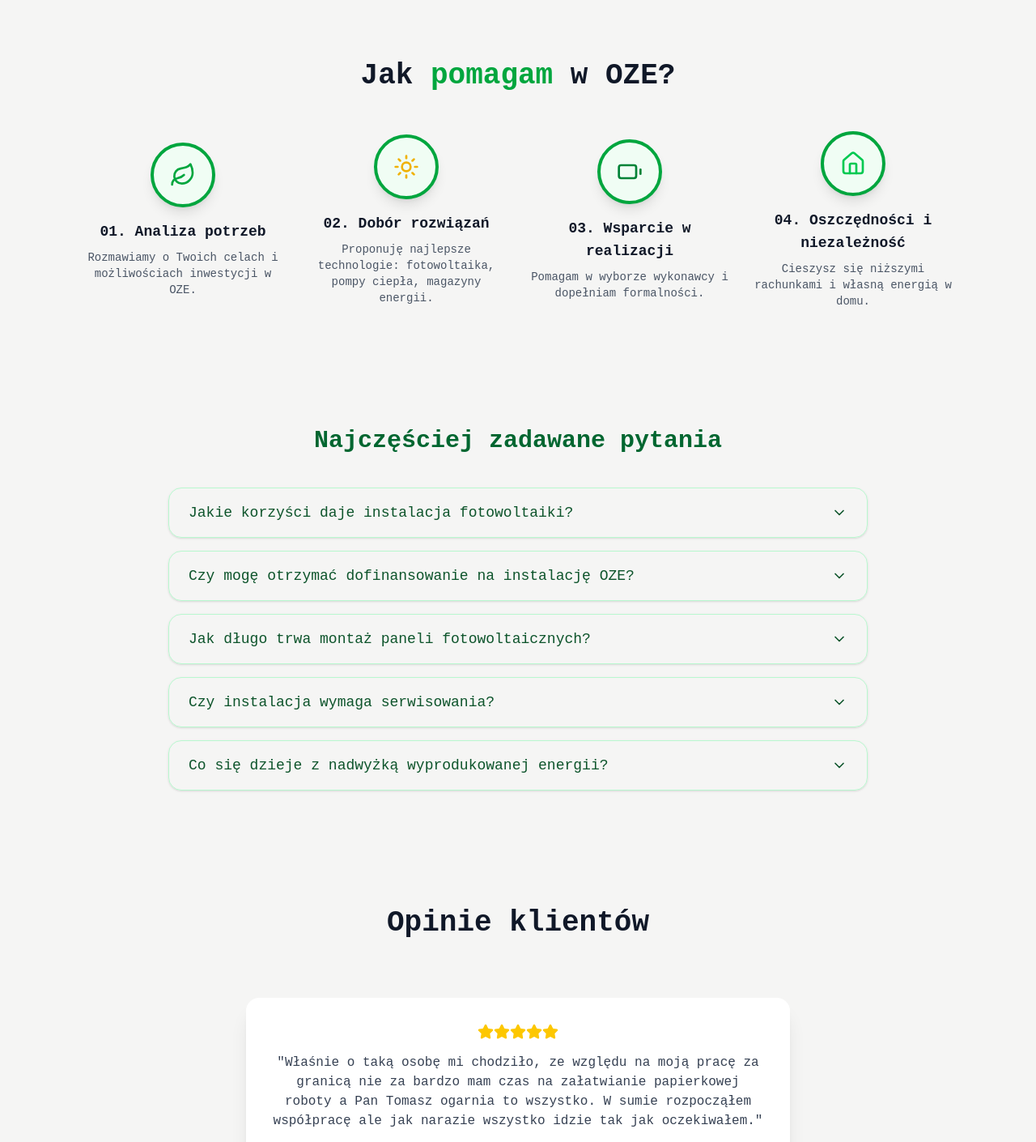
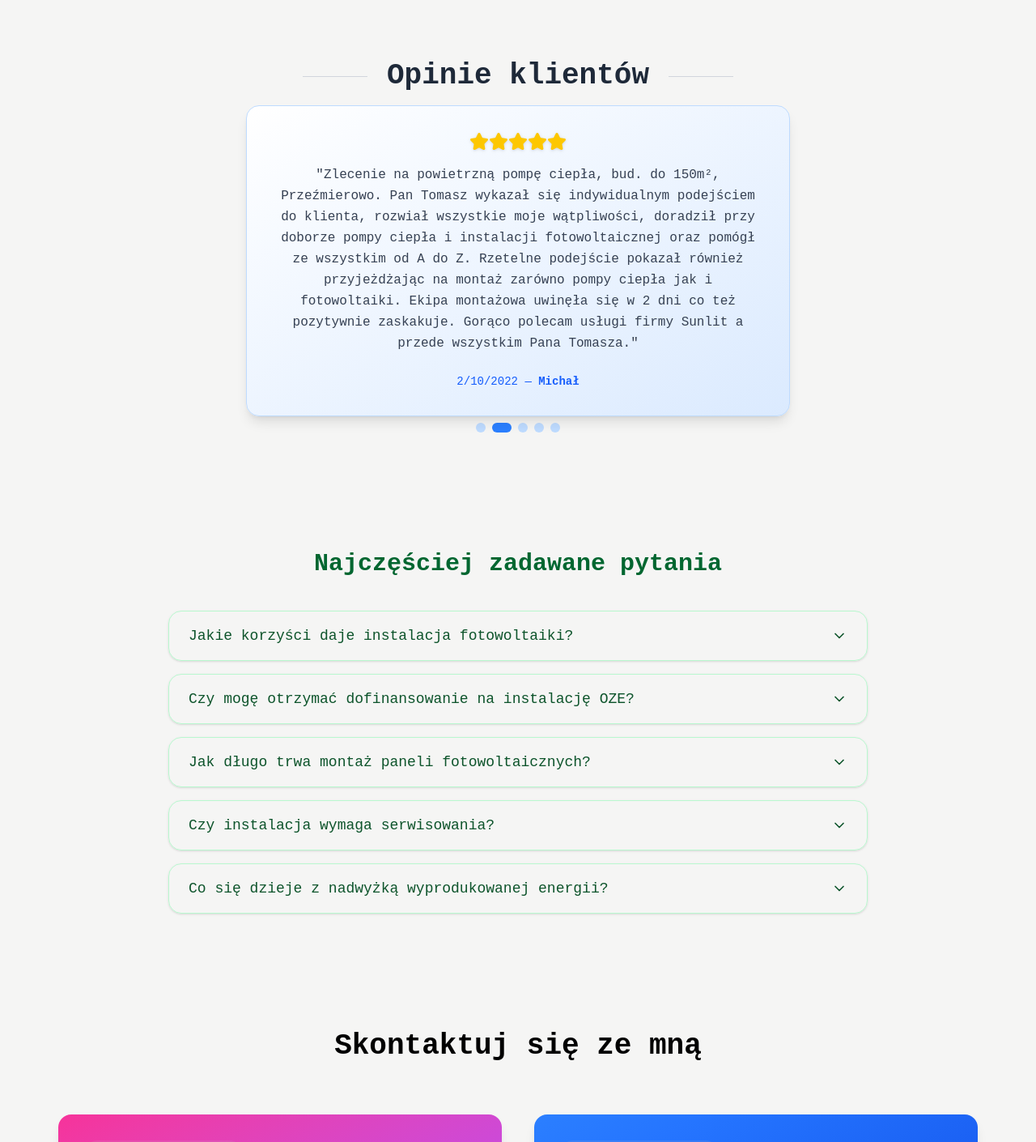
Before and after one commit to Giszta/twoj-doradca, a Next.js app: page / in a window 1280 px wide. Shown: the part 3900-5310 px from the top of the page at 81% size. Built offline with nearby package versions, Linux system fonts and the light colour scheme.

Commit message:
opinion design rework

```diff
--- a/src/app/components/HelpSection.tsx
+++ /dev/null
@@ -1,64 +0,0 @@
-"use client";
-import React from "react";
-import { Sun, Leaf, Battery, Home } from "lucide-react";
-
-const steps = [
-  {
-    id: 1,
-    title: "Analiza potrzeb",
-    description: "Rozmawiamy o Twoich celach i możliwościach inwestycji w OZE.",
-    icon: <Leaf size={32} className="text-green-600" />,
-  },
-  {
-    id: 2,
-    title: "Dobór rozwiązań",
-    description: "Proponuję najlepsze technologie: fotowoltaika, pompy ciepła, magazyny energii.",
-    icon: <Sun size={32} className="text-yellow-500" />,
-  },
-  {
-    id: 3,
-    title: "Wsparcie w realizacji",
-    description: "Pomagam w wyborze wykonawcy i dopełniam formalności.",
-    icon: <Battery size={32} className="text-green-700" />,
-  },
-  {
-    id: 4,
-    title: "Oszczędności i niezależność",
-    description: "Cieszysz się niższymi rachunkami i własną energią w domu.",
-    icon: <Home size={32} className="text-green-500" />,
-  },
-];
-
-export default function HelpSection () {
-  return (
-    <section id="help"
-    className="py-20 bg-stone-100">
-      <div className="max-w-6xl mx-auto px-6 text-center">
-        <h2 className="text-3xl md:text-4xl font-bold text-gray-900 mb-12">
-          Jak <span className="text-green-600">pomagam</span> w OZE?
-        </h2>
-
-        <div className="relative flex justify-between items-center">
-
-
-
-          {steps.map((step) => (
-            <div key={step.id} className="relative w-1/4 flex flex-col items-center px-2">
-
-              <div className="w-20 h-20 flex items-center justify-center rounded-full bg-green-50 border-4 border-green-600 shadow-lg mb-4">
-                {step.icon}
-              </div>
-
-
-              <h3 className="text-lg font-semibold text-gray-900">
-                {step.id < 10 ? `0${step.id}` : step.id}. {step.title}
-              </h3>
-
-              <p className="mt-2 text-sm text-gray-600">{step.description}</p>
-            </div>
-          ))}
-        </div>
-      </div>
-    </section>
-  );
-};
--- a/src/app/components/OpinionsSection.tsx
+++ b/src/app/components/OpinionsSection.tsx
@@ -41,24 +41,29 @@ const reviews: Review[] = [
 export default function Opinions() {
   const [index, setIndex] = useState(0);
 
-
   useEffect(() => {
     const interval = setInterval(() => {
       setIndex((prev) => (prev + 1) % reviews.length);
-    }, 7000);
+    }, 5000);
     return () => clearInterval(interval);
   }, []);
 
   const review = reviews[index];
 
   return (
-    <section id="opinions" className="relative py-20 bg-stone-100">
+    <section id="opinions" className="relative py-20 ">
       <div className="max-w-4xl mx-auto text-center px-6">
-        <h2 className="text-3xl md:text-4xl font-bold text-gray-900 mb-12">
-          Opinie klientów
-        </h2>
+                <motion.h2
+                  className="flex items-center justify-center text-4xl font-bold text-gray-800 mb-12"
+                  initial={{ opacity: 0, y: -30 }}
+                  whileInView={{ opacity: 1, y: 0 }}
+                  viewport={{ once: true }}
+                ><span className="inline-block border-t border-gray-300 w-20 mr-6"></span>
+                  Opinie klientów
+                  <span className="inline-block border-t border-gray-300 w-20 ml-6"></span>
+                </motion.h2>
 
-        <div className="relative h-72 flex items-center justify-center">
+        <div className="relative h-80 flex items-center justify-center">
           <AnimatePresence mode="wait">
             <motion.div
               key={index}
@@ -66,31 +71,35 @@ export default function Opinions() {
               animate={{ opacity: 1, y: 0 }}
               exit={{ opacity: 0, y: -20 }}
               transition={{ duration: 0.6 }}
-              className="bg-white shadow-xl rounded-2xl p-8 max-w-2xl mx-auto"
+              className="bg-gradient-to-br from-white to-blue-100 shadow-lg border border-blue-200 rounded-2xl p-8 max-w-2xl mx-auto"
             >
               <div className="flex justify-center mb-4">
                 {[...Array(5)].map((_, i) => (
-                  <Star key={i} className="w-5 h-5 text-yellow-400 fill-yellow-400" />
+                  <Star
+                    key={i}
+                    className="w-6 h-6 text-yellow-400 fill-yellow-400 drop-shadow"
+                  />
                 ))}
               </div>
 
-              <p className="text-gray-700 italic mb-6">&quot;{review.text}&quot;</p>
+              <p className="text-gray-700 italic mb-6 leading-relaxed">
+                &quot;{review.text}&quot;
+              </p>
 
-              <div className="text-sm text-gray-500">
+              <div className="text-sm text-blue-600 font-medium">
                 {review.date} — <span className="font-semibold">{review.author}</span>
               </div>
             </motion.div>
           </AnimatePresence>
         </div>
 
-
-        <div className="mt-8 flex justify-center gap-2">
+        <div className="mt-10 flex justify-center gap-2">
           {reviews.map((_, i) => (
             <button
               key={i}
               onClick={() => setIndex(i)}
-              className={`w-3 h-3 rounded-full transition-all ${
-                i === index ? "bg-green-500 w-6" : "bg-gray-300"
+              className={`h-3 rounded-full transition-all duration-300 ${
+                i === index ? "bg-blue-500 w-6" : "bg-blue-200 w-3"
               }`}
             />
           ))}
--- a/src/app/page.tsx
+++ b/src/app/page.tsx
@@ -3,7 +3,7 @@ import Footer from "./components/Footer";
 import Navbar from "./components/Navbar";
 import HeroSection from "./components/HeroSection";
 import Faq from "./components/Faq";
-import HelpSection from "./components/HelpSection";
+
 
 import AboutMe from "./components/AboutSection";
 import Opinions from "./components/OpinionsSection";
@@ -18,9 +18,8 @@ export default function Home() {
       <div className="container  mx-auto px-12 py-4 ">
         <Offer></Offer>
         <AboutMe></AboutMe>
-        <HelpSection></HelpSection>
+        <Opinions></Opinions>
         <Faq></Faq>
-        <Opinions></Opinions>
         <Contact></Contact>
       </div>
 
```
